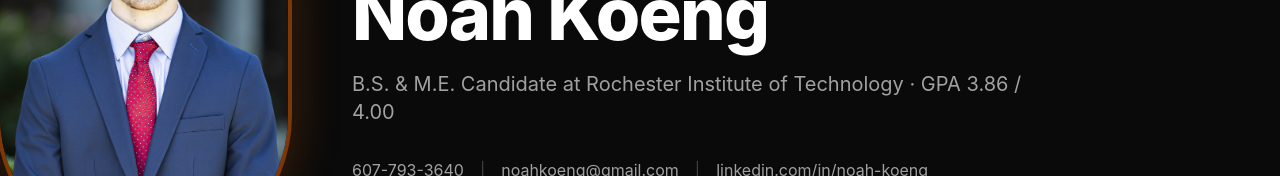
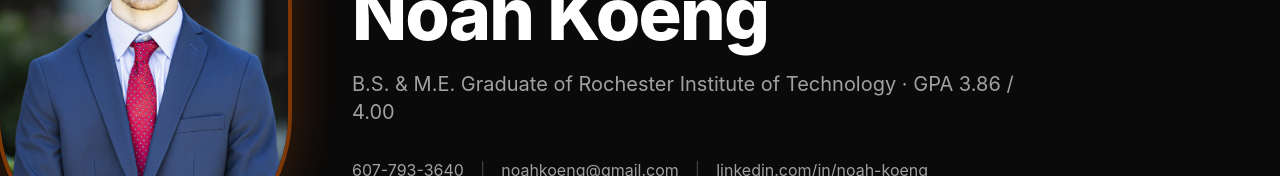
Before and after one commit to ConnerDeFeo/PortfolioWebsites, a React (Vite) app in the folder NoahKoeng/: page /#/ in a window 1280 px wide. Shown: the part 284-460 px from the top of the page. Built offline with nearby package versions, Linux system fonts and the light colour scheme.

Commit message:
BS ME Graduate of RIT

```diff
--- a/NoahKoeng/src/pages/Home.tsx
+++ b/NoahKoeng/src/pages/Home.tsx
@@ -96,7 +96,7 @@
               Noah Koeng
             </h1>
             <p className="text-neutral-400 text-base md:text-xl max-w-2xl mb-8">
-              B.S. &amp; M.E. Candidate at Rochester Institute of Technology · GPA 3.86 / 4.00
+              B.S. &amp; M.E. Graduate of Rochester Institute of Technology · GPA 3.86 / 4.00
             </p>
             <div className="flex flex-wrap justify-center md:justify-start gap-4 text-base text-neutral-400">
               <a href="tel:6077933640" className={`${orange.hoverText} transition-colors`}>
```
